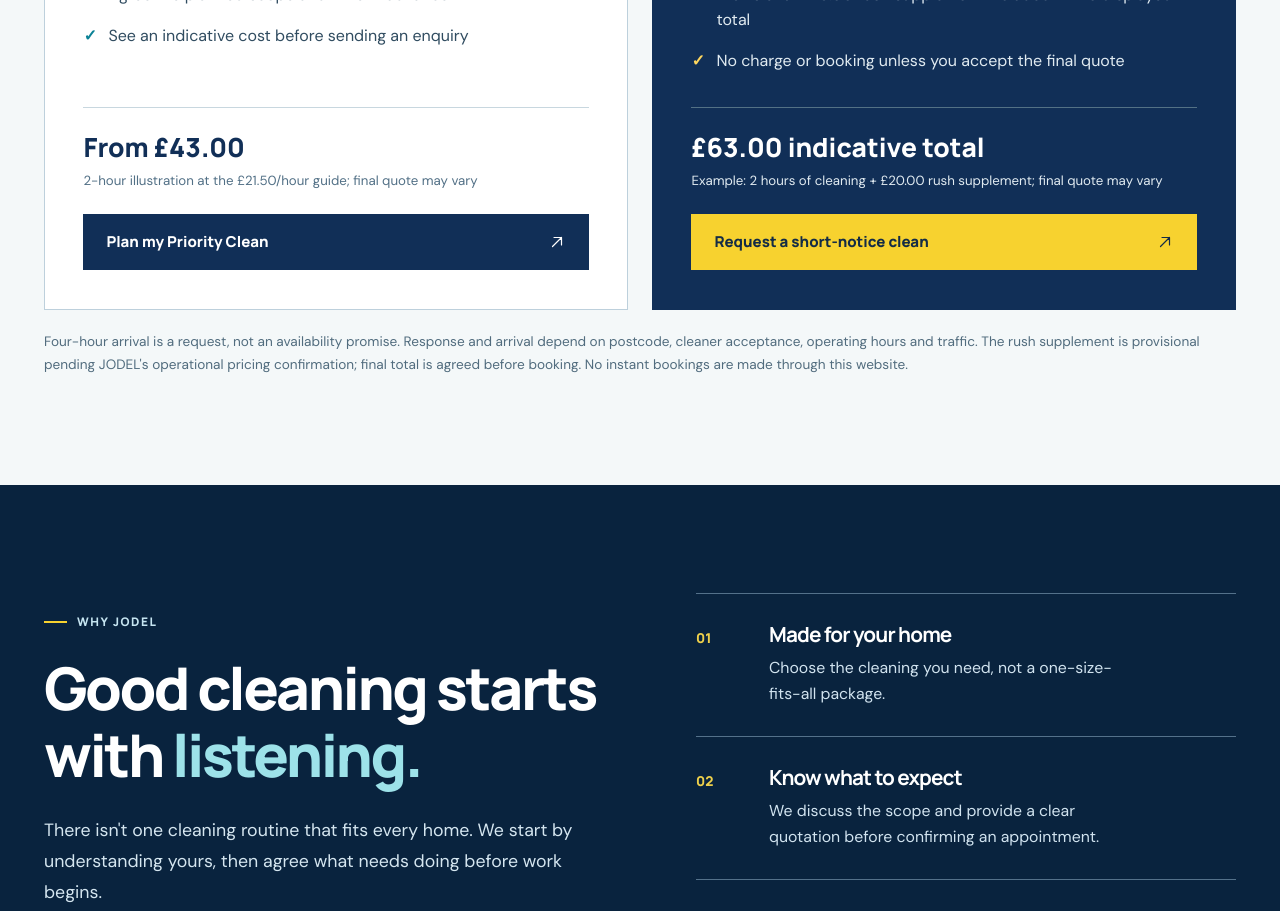
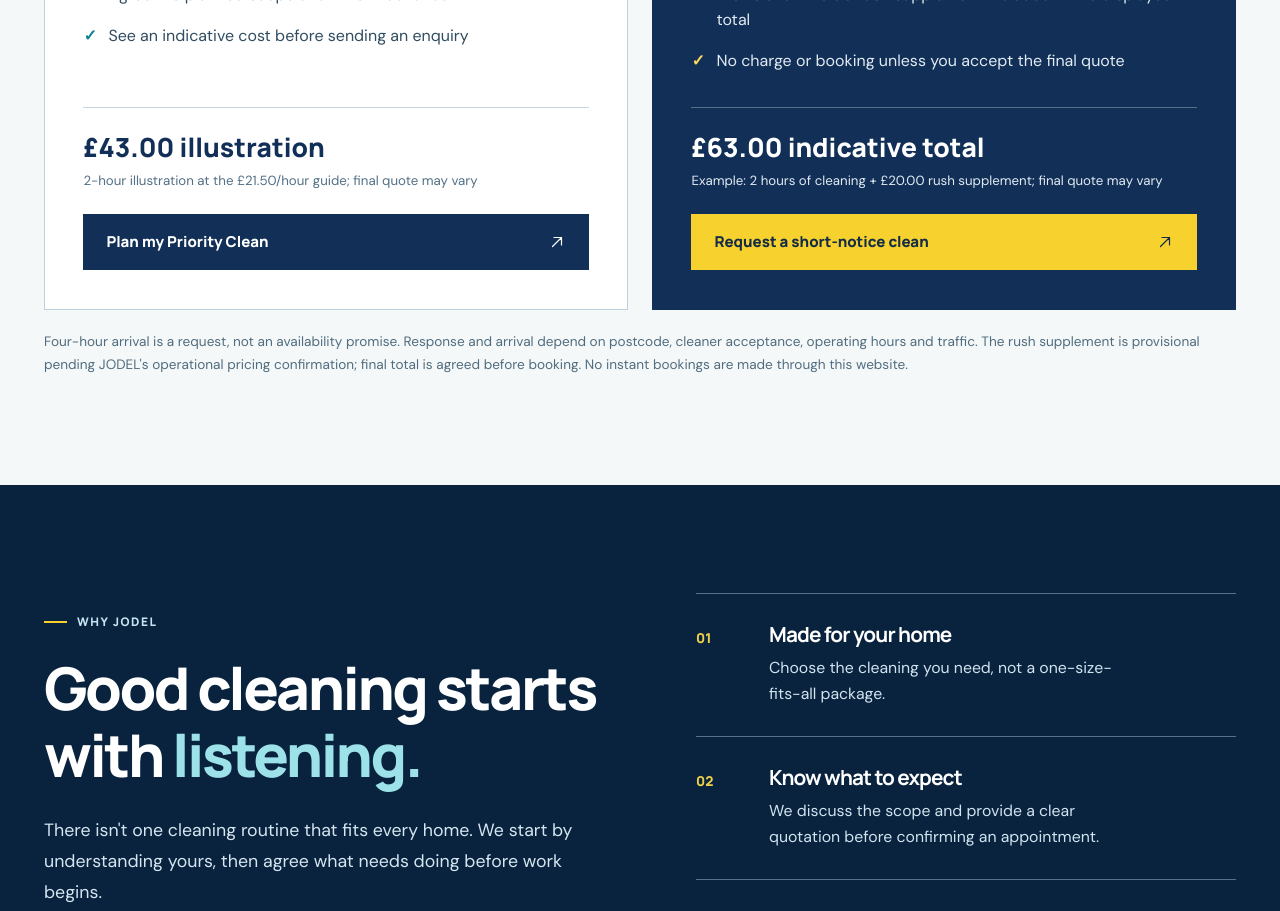
Before and after one commit to abahalex/jodel-website, a Next.js app: page / in a window 1280 px wide. Shown: the part 3100-4011 px from the top of the page. Built offline with nearby package versions, Linux system fonts and the light colour scheme; no server answers.

Commit message:
copy: label Priority Clean guide price as illustration rather than fixed minimum

```diff
--- a/src/app/page.tsx
+++ b/src/app/page.tsx
@@ -120,7 +120,7 @@ export default function Home() {
                   <li>Agree the planned scope and time in advance</li>
                   <li>See an indicative cost before sending an enquiry</li>
                 </ul>
-                <div className="offer-price"><strong>From £{(site.guideHourlyRate * 2).toFixed(2)}</strong><span>2-hour illustration at the £{site.guideHourlyRate.toFixed(2)}/hour guide; final quote may vary</span></div>
+                <div className="offer-price"><strong>£{(site.guideHourlyRate * 2).toFixed(2)} illustration</strong><span>2-hour illustration at the £{site.guideHourlyRate.toFixed(2)}/hour guide; final quote may vary</span></div>
                 <a className="action action-dark" href="/?jodelService=Priority%20Clean#quote">Plan my Priority Clean <ArrowUpRight /></a>
               </article>
               <article className="offer-card offer-card-urgent">
```
